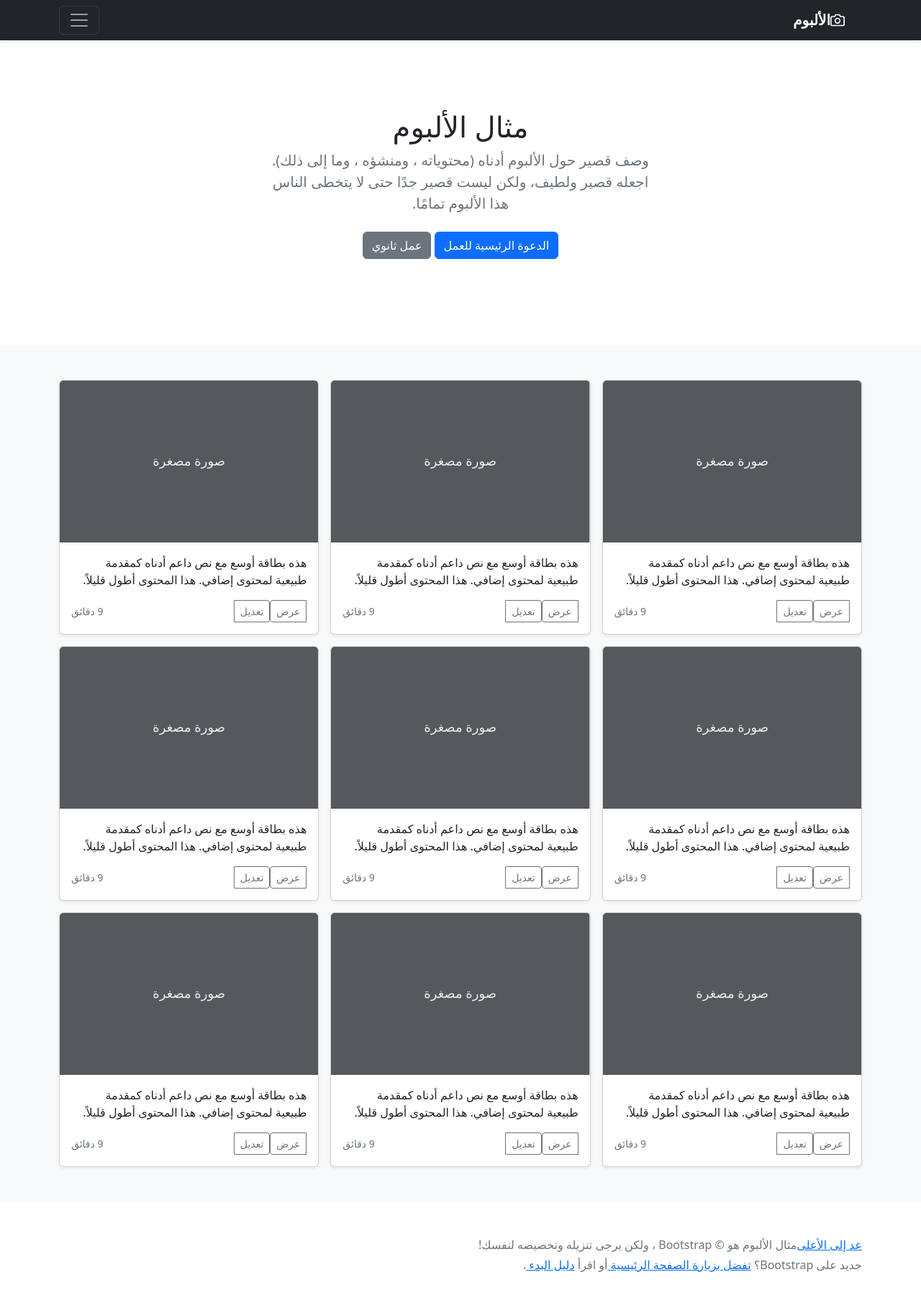
After one commit to OctavioCazes/proyecto_blog, a Django app: page /noticias in a window 1280 px wide. The commit adds this page. Shown: the whole page at 72% size. Run offline with Django 4.2, Linux system fonts and the light colour scheme.

Commit message:
poniendo noticias

```diff
--- a/proyecto_base/proyecto_base/urls.py
+++ b/proyecto_base/proyecto_base/urls.py
@@ -20,5 +20,7 @@ from . import views
 urlpatterns = [
     path('admin/', admin.site.urls),
     path('', views.inicio),
-    path('login', views.login, name='login')
+    path('login', views.login, name='login'),
+    path('noticias', views.noticias, name='noticias')
+
 ]
--- a/proyecto_base/proyecto_base/views.py
+++ b/proyecto_base/proyecto_base/views.py
@@ -10,3 +10,7 @@ def inicio(request):
 def login(request):
     template_name = 'login.html'
     return render(request, template_name)
+
+def noticias(request):
+    template_name = 'noticias.html'
+    return render(request, template_name)
--- a/proyecto_base/templates/inicio.html
+++ b/proyecto_base/templates/inicio.html
@@ -95,7 +95,7 @@
 
   <div class="nav-scroller py-1 mb-2">
     <nav class="nav d-flex justify-content-between">
-      <a class="p-2 link-secondary" href="#">Noticias</a>
+      <a class="p-2 link-secondary" href="{% url 'noticias'%}">Noticias</a>
       <a class="p-2 link-secondary" href="#">Quienes somos</a>
       <a class="p-2 link-secondary" href="#">Mision</a>
       <a class="p-2 link-secondary" href="#">Vision</a>
--- a/proyecto_base/templates/login.html
+++ b/proyecto_base/templates/login.html
@@ -72,8 +72,7 @@
 
 
     <!-- Custom styles for this template -->
-    <!-- JavaScript Bundle with Popper -->
-    <script src="https://cdn.jsdelivr.net/npm/bootstrap@5.2.0/dist/js/bootstrap.bundle.min.js" integrity="sha384-A3rJD856KowSb7dwlZdYEkO39Gagi7vIsF0jrRAoQmDKKtQBHUuLZ9AsSv4jD4Xa" crossorigin="anonymous"></script>
+    <link href="signin.css" rel="stylesheet">
   </head>
   <body class="text-center">
 
--- /dev/null
+++ b/proyecto_base/templates/noticias.html
@@ -0,0 +1,296 @@
+<!doctype html>
+<html lang="ar" dir="rtl">
+  <head>
+    <meta charset="utf-8">
+    <meta name="viewport" content="width=device-width, initial-scale=1">
+    <meta name="description" content="">
+    <meta name="author" content="Mark Otto, Jacob Thornton, and Bootstrap contributors">
+    <meta name="generator" content="Hugo 0.101.0">
+    <title>مثال الألبوم · Bootstrap v5.2</title>
+
+    <link rel="canonical" href="https://getbootstrap.com/docs/5.2/examples/album-rtl/">
+
+
+
+
+
+    <!-- CSS only -->
+    <link href="https://cdn.jsdelivr.net/npm/bootstrap@5.2.0/dist/css/bootstrap.min.css" rel="stylesheet" integrity="sha384-gH2yIJqKdNHPEq0n4Mqa/HGKIhSkIHeL5AyhkYV8i59U5AR6csBvApHHNl/vI1Bx" crossorigin="anonymous">
+
+    <style>
+      .bd-placeholder-img {
+        font-size: 1.125rem;
+        text-anchor: middle;
+        -webkit-user-select: none;
+        -moz-user-select: none;
+        user-select: none;
+      }
+
+      @media (min-width: 768px) {
+        .bd-placeholder-img-lg {
+          font-size: 3.5rem;
+        }
+      }
+
+      .b-example-divider {
+        height: 3rem;
+        background-color: rgba(0, 0, 0, .1);
+        border: solid rgba(0, 0, 0, .15);
+        border-width: 1px 0;
+        box-shadow: inset 0 .5em 1.5em rgba(0, 0, 0, .1), inset 0 .125em .5em rgba(0, 0, 0, .15);
+      }
+
+      .b-example-vr {
+        flex-shrink: 0;
+        width: 1.5rem;
+        height: 100vh;
+      }
+
+      .bi {
+        vertical-align: -.125em;
+        fill: currentColor;
+      }
+
+      .nav-scroller {
+        position: relative;
+        z-index: 2;
+        height: 2.75rem;
+        overflow-y: hidden;
+      }
+
+      .nav-scroller .nav {
+        display: flex;
+        flex-wrap: nowrap;
+        padding-bottom: 1rem;
+        margin-top: -1px;
+        overflow-x: auto;
+        text-align: center;
+        white-space: nowrap;
+        -webkit-overflow-scrolling: touch;
+      }
+    </style>
+
+
+  </head>
+  <body>
+
+<header>
+  <div class="collapse bg-dark" id="navbarHeader">
+    <div class="container">
+      <div class="row">
+        <div class="col-sm-8 col-md-7 py-4">
+          <h4 class="text-white"></h4>
+          <p class="text-muted">أضف بعض المعلومات حول الألبوم، المؤلف، أو أي سياق خلفية آخر. اجعلها بضع جمل حتى يتمكن الزوار من التقاط بعض التلميحات المفيدة. ثم اربطها ببعض مواقع التواصل الاجتماعي أو معلومات الاتصال.</p>
+        </div>
+        <div class="col-sm-4 offset-md-1 py-4">
+          <h4 class="text-white">تواصل معي</h4>
+          <ul class="list-unstyled">
+            <li><a href="#" class="text-white">تابعني على تويتر</a></li>
+            <li><a href="#" class="text-white">شاركني الإعجاب في فيسبوك</a></li>
+            <li><a href="#" class="text-white">راسلني على البريد الإلكتروني</a></li>
+          </ul>
+        </div>
+      </div>
+    </div>
+  </div>
+  <div class="navbar navbar-dark bg-dark shadow-sm">
+    <div class="container">
+      <a href="#" class="navbar-brand d-flex align-items-center">
+        <svg xmlns="http://www.w3.org/2000/svg" width="20" height="20" fill="none" stroke="currentColor" stroke-linecap="round" stroke-linejoin="round" stroke-width="2" aria-hidden="true" class="me-2" viewBox="0 0 24 24"><path d="M23 19a2 2 0 0 1-2 2H3a2 2 0 0 1-2-2V8a2 2 0 0 1 2-2h4l2-3h6l2 3h4a2 2 0 0 1 2 2z"/><circle cx="12" cy="13" r="4"/></svg>
+        <strong>الألبوم</strong>
+      </a>
+      <button class="navbar-toggler" type="button" data-bs-toggle="collapse" data-bs-target="#navbarHeader" aria-controls="navbarHeader" aria-expanded="false" aria-label="تبديل التنقل">
+        <span class="navbar-toggler-icon"></span>
+      </button>
+    </div>
+  </div>
+</header>
+
+<main>
+
+  <section class="py-5 text-center container">
+    <div class="row py-lg-5">
+      <div class="col-lg-6 col-md-8 mx-auto">
+        <h1 class="fw-light">مثال الألبوم</h1>
+        <p class="lead text-muted">وصف قصير حول الألبوم أدناه (محتوياته ، ومنشؤه ، وما إلى ذلك). اجعله قصير ولطيف، ولكن ليست قصير جدًا حتى لا يتخطى الناس هذا الألبوم تمامًا.</p>
+        <p>
+          <a href="#" class="btn btn-primary my-2">الدعوة الرئيسية للعمل</a>
+          <a href="#" class="btn btn-secondary my-2">عمل ثانوي</a>
+        </p>
+      </div>
+    </div>
+  </section>
+
+  <div class="album py-5 bg-light">
+    <div class="container">
+
+      <div class="row row-cols-1 row-cols-sm-2 row-cols-md-3 g-3">
+        <div class="col">
+          <div class="card shadow-sm">
+            <svg class="bd-placeholder-img card-img-top" width="100%" height="225" xmlns="http://www.w3.org/2000/svg" role="img" aria-label="Placeholder: صورة مصغرة" preserveAspectRatio="xMidYMid slice" focusable="false"><title>Placeholder</title><rect width="100%" height="100%" fill="#55595c"/><text x="50%" y="50%" fill="#eceeef" dy=".3em">صورة مصغرة</text></svg>
+
+            <div class="card-body">
+              <p class="card-text">هذه بطاقة أوسع مع نص داعم أدناه كمقدمة طبيعية لمحتوى إضافي. هذا المحتوى أطول قليلاً.</p>
+              <div class="d-flex justify-content-between align-items-center">
+                <div class="btn-group">
+                  <button type="button" class="btn btn-sm btn-outline-secondary">عرض</button>
+                  <button type="button" class="btn btn-sm btn-outline-secondary">تعديل</button>
+                </div>
+                <small class="text-muted">9 دقائق</small>
+              </div>
+            </div>
+          </div>
+        </div>
+        <div class="col">
+          <div class="card shadow-sm">
+            <svg class="bd-placeholder-img card-img-top" width="100%" height="225" xmlns="http://www.w3.org/2000/svg" role="img" aria-label="Placeholder: صورة مصغرة" preserveAspectRatio="xMidYMid slice" focusable="false"><title>Placeholder</title><rect width="100%" height="100%" fill="#55595c"/><text x="50%" y="50%" fill="#eceeef" dy=".3em">صورة مصغرة</text></svg>
+
+            <div class="card-body">
+              <p class="card-text">هذه بطاقة أوسع مع نص داعم أدناه كمقدمة طبيعية لمحتوى إضافي. هذا المحتوى أطول قليلاً.</p>
+              <div class="d-flex justify-content-between align-items-center">
+                <div class="btn-group">
+                  <button type="button" class="btn btn-sm btn-outline-secondary">عرض</button>
+                  <button type="button" class="btn btn-sm btn-outline-secondary">تعديل</button>
+                </div>
+                <small class="text-muted">9 دقائق</small>
+              </div>
+            </div>
+          </div>
+        </div>
+        <div class="col">
+          <div class="card shadow-sm">
+            <svg class="bd-placeholder-img card-img-top" width="100%" height="225" xmlns="http://www.w3.org/2000/svg" role="img" aria-label="Placeholder: صورة مصغرة" preserveAspectRatio="xMidYMid slice" focusable="false"><title>Placeholder</title><rect width="100%" height="100%" fill="#55595c"/><text x="50%" y="50%" fill="#eceeef" dy=".3em">صورة مصغرة</text></svg>
+
+            <div class="card-body">
+              <p class="card-text">هذه بطاقة أوسع مع نص داعم أدناه كمقدمة طبيعية لمحتوى إضافي. هذا المحتوى أطول قليلاً.</p>
+              <div class="d-flex justify-content-between align-items-center">
+                <div class="btn-group">
+                  <button type="button" class="btn btn-sm btn-outline-secondary">عرض</button>
+                  <button type="button" class="btn btn-sm btn-outline-secondary">تعديل</button>
+                </div>
+                <small class="text-muted">9 دقائق</small>
+              </div>
+            </div>
+          </div>
+        </div>
+
+        <div class="col">
+          <div class="card shadow-sm">
+            <svg class="bd-placeholder-img card-img-top" width="100%" height="225" xmlns="http://www.w3.org/2000/svg" role="img" aria-label="Placeholder: صورة مصغرة" preserveAspectRatio="xMidYMid slice" focusable="false"><title>Placeholder</title><rect width="100%" height="100%" fill="#55595c"/><text x="50%" y="50%" fill="#eceeef" dy=".3em">صورة مصغرة</text></svg>
+
+            <div class="card-body">
+              <p class="card-text">هذه بطاقة أوسع مع نص داعم أدناه كمقدمة طبيعية لمحتوى إضافي. هذا المحتوى أطول قليلاً.</p>
+              <div class="d-flex justify-content-between align-items-center">
+                <div class="btn-group">
+                  <button type="button" class="btn btn-sm btn-outline-secondary">عرض</button>
+                  <button type="button" class="btn btn-sm btn-outline-secondary">تعديل</button>
+                </div>
+                <small class="text-muted">9 دقائق</small>
+              </div>
+            </div>
+          </div>
+        </div>
+        <div class="col">
+          <div class="card shadow-sm">
+            <svg class="bd-placeholder-img card-img-top" width="100%" height="225" xmlns="http://www.w3.org/2000/svg" role="img" aria-label="Placeholder: صورة مصغرة" preserveAspectRatio="xMidYMid slice" focusable="false"><title>Placeholder</title><rect width="100%" height="100%" fill="#55595c"/><text x="50%" y="50%" fill="#eceeef" dy=".3em">صورة مصغرة</text></svg>
+
+            <div class="card-body">
+              <p class="card-text">هذه بطاقة أوسع مع نص داعم أدناه كمقدمة طبيعية لمحتوى إضافي. هذا المحتوى أطول قليلاً.</p>
+              <div class="d-flex justify-content-between align-items-center">
+                <div class="btn-group">
+                  <button type="button" class="btn btn-sm btn-outline-secondary">عرض</button>
+                  <button type="button" class="btn btn-sm btn-outline-secondary">تعديل</button>
+                </div>
+                <small class="text-muted">9 دقائق</small>
+              </div>
+            </div>
+          </div>
+        </div>
+        <div class="col">
+          <div class="card shadow-sm">
+            <svg class="bd-placeholder-img card-img-top" width="100%" height="225" xmlns="http://www.w3.org/2000/svg" role="img" aria-label="Placeholder: صورة مصغرة" preserveAspectRatio="xMidYMid slice" focusable="false"><title>Placeholder</title><rect width="100%" height="100%" fill="#55595c"/><text x="50%" y="50%" fill="#eceeef" dy=".3em">صورة مصغرة</text></svg>
+
+            <div class="card-body">
+              <p class="card-text">هذه بطاقة أوسع مع نص داعم أدناه كمقدمة طبيعية لمحتوى إضافي. هذا المحتوى أطول قليلاً.</p>
+              <div class="d-flex justify-content-between align-items-center">
+                <div class="btn-group">
+                  <button type="button" class="btn btn-sm btn-outline-secondary">عرض</button>
+                  <button type="button" class="btn btn-sm btn-outline-secondary">تعديل</button>
+                </div>
+                <small class="text-muted">9 دقائق</small>
+              </div>
+            </div>
+          </div>
+        </div>
+
+        <div class="col">
+          <div class="card shadow-sm">
+            <svg class="bd-placeholder-img card-img-top" width="100%" height="225" xmlns="http://www.w3.org/2000/svg" role="img" aria-label="Placeholder: صورة مصغرة" preserveAspectRatio="xMidYMid slice" focusable="false"><title>Placeholder</title><rect width="100%" height="100%" fill="#55595c"/><text x="50%" y="50%" fill="#eceeef" dy=".3em">صورة مصغرة</text></svg>
+
+            <div class="card-body">
+              <p class="card-text">هذه بطاقة أوسع مع نص داعم أدناه كمقدمة طبيعية لمحتوى إضافي. هذا المحتوى أطول قليلاً.</p>
+              <div class="d-flex justify-content-between align-items-center">
+                <div class="btn-group">
+                  <button type="button" class="btn btn-sm btn-outline-secondary">عرض</button>
+                  <button type="button" class="btn btn-sm btn-outline-secondary">تعديل</button>
+                </div>
+                <small class="text-muted">9 دقائق</small>
+              </div>
+            </div>
+          </div>
+        </div>
+        <div class="col">
+          <div class="card shadow-sm">
+            <svg class="bd-placeholder-img card-img-top" width="100%" height="225" xmlns="http://www.w3.org/2000/svg" role="img" aria-label="Placeholder: صورة مصغرة" preserveAspectRatio="xMidYMid slice" focusable="false"><title>Placeholder</title><rect width="100%" height="100%" fill="#55595c"/><text x="50%" y="50%" fill="#eceeef" dy=".3em">صورة مصغرة</text></svg>
+
+            <div class="card-body">
+              <p class="card-text">هذه بطاقة أوسع مع نص داعم أدناه كمقدمة طبيعية لمحتوى إضافي. هذا المحتوى أطول قليلاً.</p>
+              <div class="d-flex justify-content-between align-items-center">
+                <div class="btn-group">
+                  <button type="button" class="btn btn-sm btn-outline-secondary">عرض</button>
+                  <button type="button" class="btn btn-sm btn-outline-secondary">تعديل</button>
+                </div>
+                <small class="text-muted">9 دقائق</small>
+              </div>
+            </div>
+          </div>
+        </div>
+        <div class="col">
+          <div class="card shadow-sm">
+            <svg class="bd-placeholder-img card-img-top" width="100%" height="225" xmlns="http://www.w3.org/2000/svg" role="img" aria-label="Placeholder: صورة مصغرة" preserveAspectRatio="xMidYMid slice" focusable="false"><title>Placeholder</title><rect width="100%" height="100%" fill="#55595c"/><text x="50%" y="50%" fill="#eceeef" dy=".3em">صورة مصغرة</text></svg>
+
+            <div class="card-body">
+              <p class="card-text">هذه بطاقة أوسع مع نص داعم أدناه كمقدمة طبيعية لمحتوى إضافي. هذا المحتوى أطول قليلاً.</p>
+              <div class="d-flex justify-content-between align-items-center">
+                <div class="btn-group">
+                  <button type="button" class="btn btn-sm btn-outline-secondary">عرض</button>
+                  <button type="button" class="btn btn-sm btn-outline-secondary">تعديل</button>
+                </div>
+                <small class="text-muted">9 دقائق</small>
+              </div>
+            </div>
+          </div>
+        </div>
+      </div>
+    </div>
+  </div>
+
+</main>
+
+<footer class="text-muted py-5">
+  <div class="container">
+    <p class="float-end mb-1">
+      <a href="#">عد إلى الأعلى</a>
+    </p>
+    <p class="mb-1">مثال الألبوم هو © Bootstrap ، ولكن يرجى تنزيله وتخصيصه لنفسك!</p>
+    <p class="mb-0">جديد على Bootstrap؟ <a href="/"> تفضل بزيارة الصفحة الرئيسية </a> أو اقرأ <a href="../getting-started/introduction/ "> دليل البدء </a>.</p>
+  </div>
+</footer>
+
+
+    <!-- JavaScript Bundle with Popper -->
+    <script src="https://cdn.jsdelivr.net/npm/bootstrap@5.2.0/dist/js/bootstrap.bundle.min.js" integrity="sha384-A3rJD856KowSb7dwlZdYEkO39Gagi7vIsF0jrRAoQmDKKtQBHUuLZ9AsSv4jD4Xa" crossorigin="anonymous"></script>
+
+
+  </body>
+</html>
```
